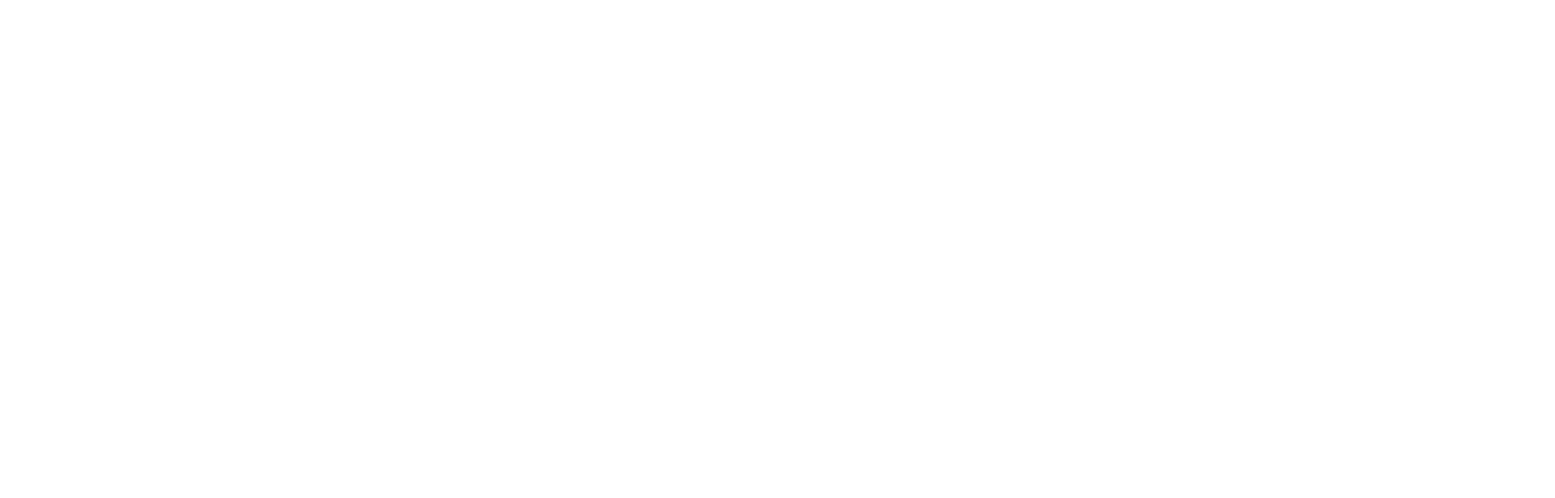
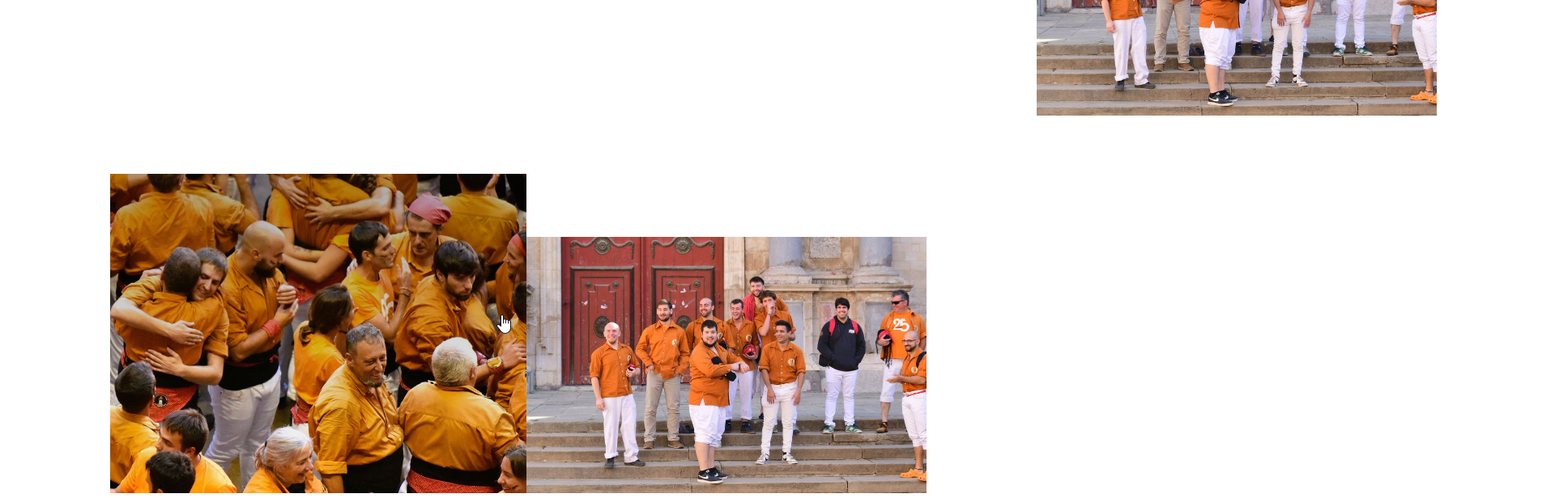
Before and after one commit to aleixtm13/aleix-web, a React (Create React App) app: page /images in a window 1280 px wide. Before the commit this address had no page. Shown: the part 697-1313 px from the top of the page at 81% size, 1920 px wide, since content can reach past the window. Before the commit the page ends 800 px from the top, so only its background shows below. Built offline with nearby package versions, Linux system fonts and the light colour scheme.

Commit message:
Added gallery

```diff
--- a/package.json
+++ b/package.json
@@ -9,6 +9,7 @@
     "cra-template": "1.2.0",
     "react": "^18.2.0",
     "react-dom": "^18.2.0",
+    "react-image-gallery": "^1.2.11",
     "react-router": "^6.6.1",
     "react-router-dom": "^6.6.1",
     "react-scripts": "5.0.1",
--- a/src/App.js
+++ b/src/App.js
@@ -3,6 +3,7 @@
 import About from "./pages/about";
 import Navbar from './components/Navbar/Navbar';
 import Contact from './pages/contact';
+import Images from './pages/images';
 
 function App() {
   return (
@@ -11,6 +12,7 @@
       <Routes>
         <Route path='/' element={<About />}></Route>
         <Route path="/about" element= {<About />}>Sobre</Route>
+        <Route path="/images" element= {<Images />}>Galeria</Route>
         <Route path="/contact" element= {<Contact />}>Contacte</Route>
       </Routes>
     </div>
--- a/src/components/Navbar/Navbar.jsx
+++ b/src/components/Navbar/Navbar.jsx
@@ -12,6 +12,7 @@
                 <nav className="md:mr-auto md:ml-4 md:py-1 md:pl-4 md:border-l md:border-gray-700	flex flex-wrap items-center text-base justify-center">
                     <ul>
                         <li><Link to="/about" className="mr-5 hover:text-white">Sobre</Link></li>
+                        <li><Link to="/images" className="mr-5 hover:text-white">Galeria</Link></li>
                         <li><Link to="/contact" className="mr-5 hover:text-white">Contacte</Link></li>
                     </ul>
                 </nav>
--- a/src/index.css
+++ b/src/index.css
@@ -1,6 +1,7 @@
 @tailwind base;
 @tailwind components;
 @tailwind utilities;
+@import "~react-image-gallery/styles/css/image-gallery.css";
 
 body {
   margin: 0;
--- /dev/null
+++ b/src/pages/images.js
@@ -0,0 +1,21 @@
+import ReactImageGallery from "react-image-gallery";
+
+const Images = () => {
+    const images = [
+        {
+            original: '/images/sagals-concurs.png',
+            thumbnail: '/images/sagals-concurs.png'
+        },
+        {
+            original: '/images/sagals-diada.png',
+            thumbnail: '/images/sagals-diada.png'
+        }
+    ];
+    return (
+        <ReactImageGallery
+        items={images}
+        showBullets={true}></ReactImageGallery>
+    );
+};
+
+export default Images;
```
Also changed, not shown: 1 other file (tests, documents, lock files or other folders).
